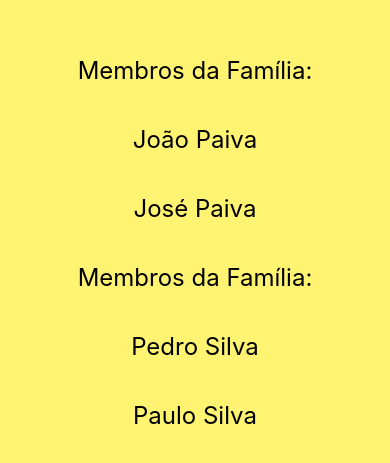
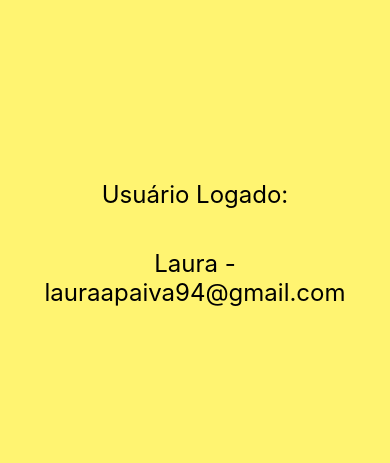
Before and after one commit to LauraaPaiva/expoStart, a React Native app in the folder AwesomeProject/: screen / in a window 390 px wide. Shown: the part 179-642 px from the top of the page. Built offline with nearby package versions, Linux system fonts and the light colour scheme.

Commit message:
Renderização de componente com verficação

```diff
--- a/AwesomeProject/App.js
+++ b/AwesomeProject/App.js
@@ -2,20 +2,20 @@
 import { StyleSheet, Text, View, SafeAreaView } from "react-native";
 import React from "react";
 
-import Familia from "./src/components/Relacao/Pai";
-import Membro from "./src/components/Relacao/Filho";
+import UsuarioLogado from "./src/components/UsuarioLogado";
 
 export default function App() {
   return (
     <SafeAreaView style={styles.container}>
-      <Familia>
-        <Membro nome="João" sobrenome="Paiva" />
-        <Membro nome="José" sobrenome="Paiva" />
-      </Familia>
-      <Familia>
-        <Membro nome="Pedro" sobrenome="Silva" />
-        <Membro nome="Paulo" sobrenome="Silva" />
-      </Familia>
+      <UsuarioLogado
+        usuario={{
+          nome: "Laura",
+          email: "lauraapaiva94@gmail.com",
+        }}
+      />
+      <UsuarioLogado usuario={{ nome: "Laura" }} />
+      <UsuarioLogado usuario={{ email: "lauraapaiva94@gmail.com" }} />
+      <UsuarioLogado usuario={{}} />
     </SafeAreaView>
   );
 }
--- /dev/null
+++ b/AwesomeProject/src/components/If.js
@@ -0,0 +1,3 @@
+export default (props) => {
+  return props.teste ? props.children : false;
+};
--- /dev/null
+++ b/AwesomeProject/src/components/UsuarioLogado.js
@@ -0,0 +1,18 @@
+import React from "react";
+import { View, Text } from "react-native";
+import estilo from "./estilo";
+import If from "./If";
+
+export default (props) => {
+  const usuario = props.usuario || {};
+  return (
+    <View>
+      <If teste={usuario && usuario.nome && usuario.email}>
+        <Text style={estilo.txtGrande}>Usuário Logado:</Text>
+        <Text style={estilo.txtGrande}>
+          {usuario.nome} - {usuario.email}
+        </Text>
+      </If>
+    </View>
+  );
+};
```
